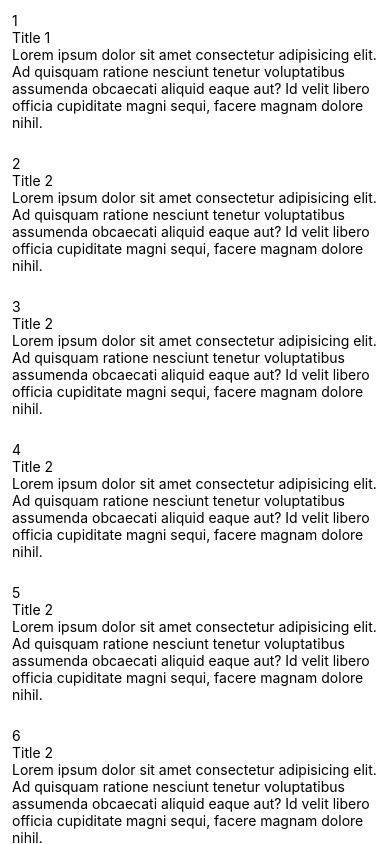
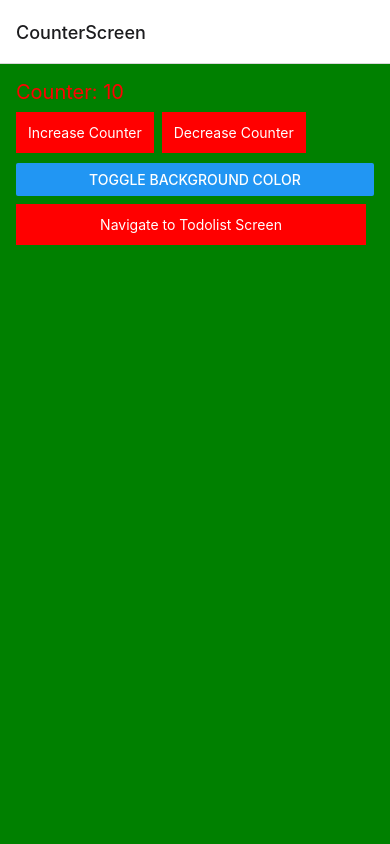
Before and after one commit to victorang1/react-native-bootcamp-starter, a React Native app: screen /CounterScreen in a window 390 px wide. Built offline with nearby package versions, Linux system fonts and the light colour scheme.

Commit message:
add react navigation

```diff
--- a/App.tsx
+++ b/App.tsx
@@ -10,6 +10,7 @@ import {
   Image
 } from 'react-native';
 import BasicComponent from './src/components/BasicComponent';
+import AppNavigation from './src/navigation';
 import CounterScreen from './src/screens/CounterScreen';
 import TodoListScreen from './src/screens/TodoListScreen';
 
@@ -19,7 +20,8 @@ const App = () => {
     <SafeAreaView style={styles.base}>
       {/* <BasicComponent /> */}
       {/* <CounterScreen /> */}
-      <TodoListScreen />
+      {/* <TodoListScreen /> */}
+      <AppNavigation />
     </SafeAreaView>
   );
 };
--- a/package.json
+++ b/package.json
@@ -10,8 +10,12 @@
     "lint": "eslint . --ext .js,.jsx,.ts,.tsx"
   },
   "dependencies": {
+    "@react-navigation/native": "^6.0.6",
+    "@react-navigation/native-stack": "^6.2.5",
     "react": "17.0.2",
-    "react-native": "0.66.4"
+    "react-native": "0.66.4",
+    "react-native-safe-area-context": "^3.3.2",
+    "react-native-screens": "^3.10.1"
   },
   "devDependencies": {
     "@babel/core": "^7.12.9",
--- /dev/null
+++ b/src/navigation/RootStackParamList.ts
@@ -0,0 +1,9 @@
+import { ITodoListItem } from "../interfaces";
+
+export type RootStackParamList = {
+    CounterScreen: undefined;
+    TodoListScreen: undefined;
+    DetailTodoScreen: {
+        item: ITodoListItem
+    }
+}
--- /dev/null
+++ b/src/navigation/index.tsx
@@ -0,0 +1,29 @@
+import React from 'react';
+import {
+    NavigationContainer
+} from '@react-navigation/native';
+import { createNativeStackNavigator } from '@react-navigation/native-stack';
+import CounterScreen from '../screens/CounterScreen';
+import TodoListScreen from '../screens/TodoListScreen';
+import { RootStackParamList } from './RootStackParamList';
+import DetailTodoScreen from '../screens/DetailTodoScreen';
+
+const Stack = createNativeStackNavigator<RootStackParamList>();
+
+const AppNavigation = () => {
+
+    return (
+        <NavigationContainer>
+            <Stack.Navigator
+                // screenOptions={{ headerShown: false }}
+                initialRouteName={"CounterScreen"}
+            >
+                <Stack.Screen name={"CounterScreen"} component={CounterScreen} />
+                <Stack.Screen name={"TodoListScreen"} component={TodoListScreen} />
+                <Stack.Screen name={"DetailTodoScreen"} component={DetailTodoScreen} />
+            </Stack.Navigator>
+        </NavigationContainer>
+    )
+}
+
+export default AppNavigation;
--- a/src/screens/CounterScreen.tsx
+++ b/src/screens/CounterScreen.tsx
@@ -1,11 +1,14 @@
 // shortcut rfne
 
+import { useNavigation } from '@react-navigation/core';
+import { NativeStackNavigationProp } from '@react-navigation/native-stack';
 import React, { useState, useEffect } from 'react'
 import {
     View, Text,
     StyleSheet, TouchableOpacity
 } from 'react-native'
 import ChangeBackgroundColor from '../components/ChangeBackgroundColor';
+import { RootStackParamList } from '../navigation/RootStackParamList';
 
 // State and Props
 // State -> value yang ada di satu component
@@ -14,6 +17,8 @@ import ChangeBackgroundColor from '../components/ChangeBackgroundColor';
 const CounterScreen = () => {
     const [counter, setCounter] = useState(10);
     const [backgroundColor, setBackgroundColor] = useState('green');
+
+    const navigation = useNavigation<NativeStackNavigationProp<RootStackParamList, 'CounterScreen'>>();
 
     useEffect(() => {
         // jalanin function di dalem ini
@@ -40,6 +45,10 @@ const CounterScreen = () => {
         setBackgroundColor(backgroundColor);
     }
 
+    const navigateToTodoList = () => {
+        navigation.navigate("TodoListScreen");
+    }
+
     return (
         <View style={[style.container, { backgroundColor: backgroundColor }]}>
             <Text style={[style.textCounter, style.textRed]}>
@@ -63,6 +72,14 @@ const CounterScreen = () => {
                 counter={counter}
                 toggleBackgroundColor={toggleBackgroundColor}
             />
+            <TouchableOpacity
+                    style={style.button}
+                    onPress={navigateToTodoList}
+                >
+                <Text style={style.buttonText}>
+                    Navigate to Todolist Screen
+                </Text>
+            </TouchableOpacity>
         </View>
     )
 }
--- /dev/null
+++ b/src/screens/DetailTodoScreen.tsx
@@ -0,0 +1,21 @@
+import { RouteProp, useRoute } from '@react-navigation/core'
+import React from 'react'
+import { View, Text } from 'react-native'
+import { RootStackParamList } from '../navigation/RootStackParamList'
+
+const DetailTodoScreen = () => {
+
+    const route = useRoute<RouteProp<RootStackParamList, 'DetailTodoScreen'>>();
+
+    const { id, title, description } = route.params.item;
+
+    return (
+        <View>
+            <Text>ID: {id}</Text>
+            <Text>Title: {title}</Text>
+            <Text>Description: {description}</Text>
+        </View>
+    )
+}
+
+export default DetailTodoScreen
--- a/src/screens/TodoListScreen.tsx
+++ b/src/screens/TodoListScreen.tsx
@@ -1,12 +1,17 @@
 // rfne
 
+import { useNavigation } from '@react-navigation/core';
+import { NativeStackNavigationProp } from '@react-navigation/native-stack';
 import React, { useState, useEffect } from 'react'
-import { FlatList, View, Text, StyleSheet, ListRenderItemInfo, TextInput } from 'react-native'
+import { FlatList, View, Text, StyleSheet, ListRenderItemInfo, TextInput, TouchableOpacity } from 'react-native'
 import { ITodoListItem } from '../interfaces';
+import { RootStackParamList } from '../navigation/RootStackParamList';
 
 const TodoListScreen = () => {
 
     const [todos, setTodos] = useState<ITodoListItem[]>([])
+
+    const navigation = useNavigation<NativeStackNavigationProp<RootStackParamList, 'TodoListScreen'>>();
 
     useEffect(() => {
         fetchTodolist()
@@ -16,14 +21,22 @@ const TodoListScreen = () => {
         setTodos(dummyTodos)
     }
 
+    const navigateToTodoDetailScreen = (item: ITodoListItem) => {
+        navigation.navigate("DetailTodoScreen", {
+            item: item
+        })
+    }
+
     const renderTodoItem = (renderItemInfo: ListRenderItemInfo<ITodoListItem>) => {
         const { item, index } = renderItemInfo;
         return (
-            <View style={styles.itemContainer}>
-                <Text>{item.id}</Text>
-                <Text>{item.title}</Text>
-                <Text>{item.description}</Text>
-            </View>
+            <TouchableOpacity onPress={() => navigateToTodoDetailScreen(item)}>
+                <View style={styles.itemContainer}>
+                    <Text>{item.id}</Text>
+                    <Text>{item.title}</Text>
+                    <Text>{item.description}</Text>
+                </View>
+            </TouchableOpacity>
         )
     }
 
```
Also changed, not shown: 2 other files (tests, documents, lock files or other folders).
